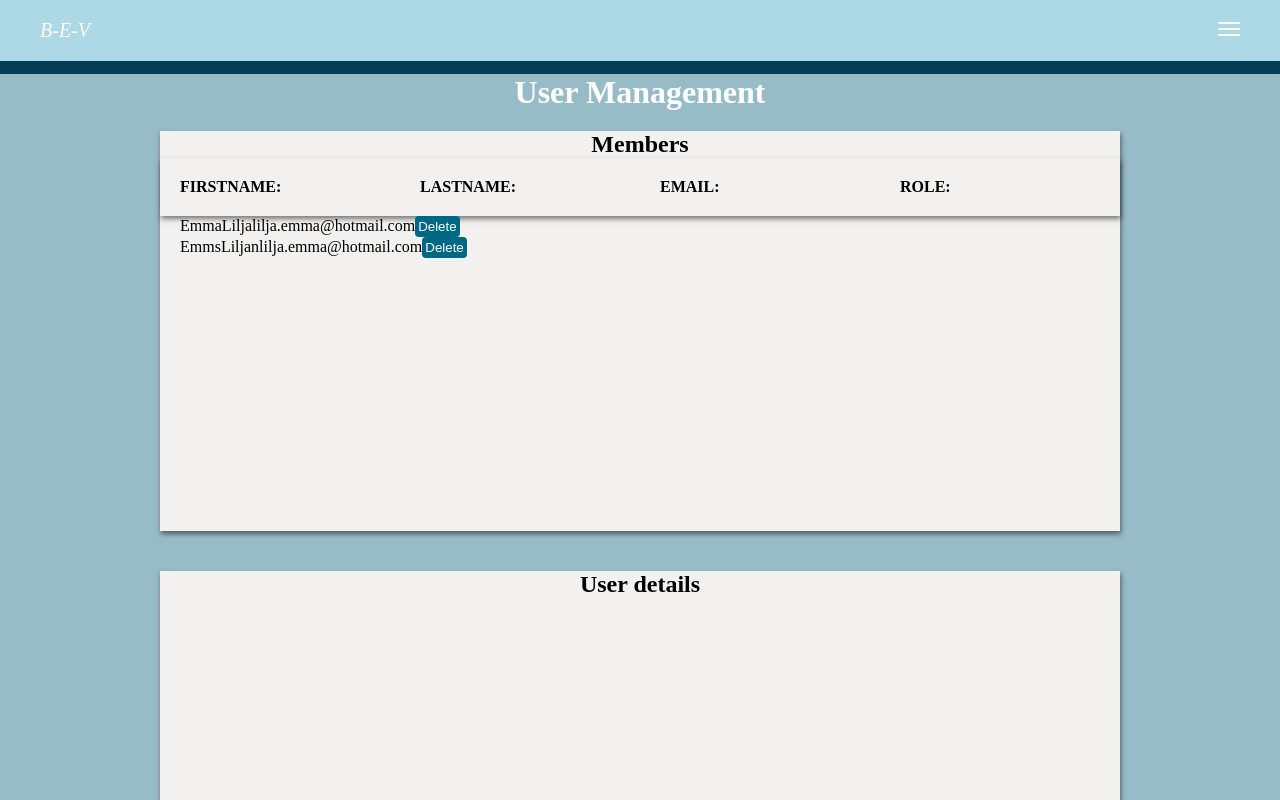
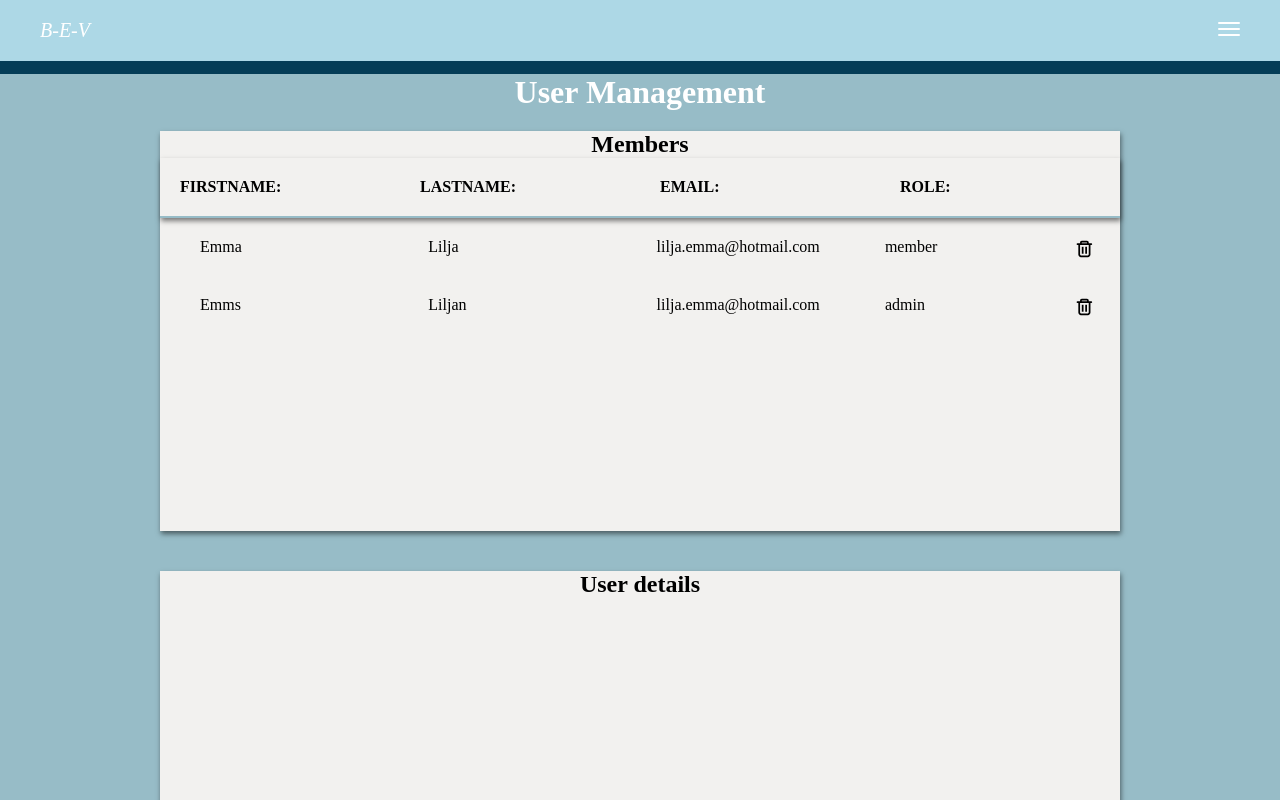
Before and after one commit to FaaDiiL/fe20tp2_bev_4, a React (Create React App) app: page /admin in a window 1280 px wide. Shown: the top 800 px of the page. Built offline with nearby package versions, Linux system fonts and the light colour scheme.

Commit message:
adding css functionality to admin and adding deploy settings

```diff
--- a/package.json
+++ b/package.json
@@ -5,11 +5,14 @@
   "dependencies": {
     "@material-ui/core": "^4.11.3",
     "@material-ui/icons": "^4.11.2",
+    "@react-icons/all-files": "^4.1.0",
     "@testing-library/jest-dom": "^5.11.4",
     "@testing-library/react": "^11.1.0",
     "@testing-library/user-event": "^12.1.10",
+    "css.gg": "^2.0.0",
     "react": "^17.0.1",
     "react-dom": "^17.0.1",
+    "react-icons": "^4.2.0",
     "react-router-dom": "^5.2.0",
     "react-scripts": "4.0.3",
     "styled-components": "^5.2.1"
@@ -18,7 +21,8 @@
     "start": "react-scripts start",
     "build": "react-scripts build",
     "test": "react-scripts test",
-    "eject": "react-scripts eject"
+    "eject": "react-scripts eject",
+    "deploy": "npm run build && cd build && cp index.html 200.html && surge ./"
   },
   "eslintConfig": {
     "extends": [
--- a/src/Admin/index.js
+++ b/src/Admin/index.js
@@ -1,5 +1,6 @@
 import React from 'react'
-import styled from 'styled-components';
+import styled from 'styled-components'
+import { CgTrash } from 'react-icons/cg'
 
 const Header = styled.header`
   padding: 20px;
@@ -9,15 +10,15 @@ margin: 0 auto;
 
   background-color: #053d57;
 
-h1{
+  h1 {
     color: #f2f1ef;
     font-size: 30px;
   }
-`;
+`
 
 const Body = styled.div`
   background-color: #97bcc7;
-`;
+`
 
 const PageContainer = styled.div`
   display: flex;
@@ -27,9 +28,9 @@ flex-wrap: wrap;
   justify-content: space-around;
 
   h1 {
-     color:white;
+    color: white;
   }
-`;
+`
 
 const Container = styled.div`
   margin: 20px;
@@ -37,20 +38,19 @@ width: 75%;
   height: 400px;
   background-color: #f2f1ef;
   color: black;
-box-shadow: 1px 3px 5px rgba(0,0,0,0.5);
-
+  box-shadow: 1px 3px 5px rgba(0, 0, 0, 0.5);
 
   h2 {
     text-align: center;
   }
-`;
+`
 
 const Div = styled.div`
   display: flex;
   flex-direction: row;
-justify-content: space-around
+  justify-content: space-around;
   border-bottom: 2px solid #97bcc7;
-box-shadow: 1px 3px 5px rgba(0,0,0,0.5);
+  box-shadow: 1px 3px 5px rgba(0, 0, 0, 0.5);
 
   span {
     padding: 20px;
@@ -58,47 +58,67 @@ span {
     width: 30%;
     font-weight: bold;
   }
-`;
+`
 
 const Members = styled.div`
-/* display: flex;
+  display: flex;
   flex-direction: column;
-justify-content: space-around; */
+  justify-content: space-around;
+  width: 100%;
 
   ul {
+    display: flex;
+    flex-direction: column;
+    width: 100%;
     list-style: none;
     padding-inline-start: 20px;
   }
 
   li {
-     width: 100%
+    width: 100%;
     display: flex;
-     justify-content: space-around;
-     flex-direction: column;
+    justify-content: space-between;
+    flex-direction: row;
   }
 
   button {
-     color: white;
-     background-color: #006884;
+    font-size: 1.3rem;
+    color: black;
+    background-color: rgba(255, 255, 255,0);
     border-radius: 4px;
     border: none;
     padding: 3px;
-&:hover{
+    position: relative;
+    right: 22px;
+    top:5px;
+    &:hover {
       cursor: pointer;
       text-decoration: underline;
     }
-
   }
 
   span {
-     width: 30px;
+    padding: 20px;
+    width: 30%;
   }
-`;
+`
 
 function AdminPage() {
   const members = [
-          { firstname: 'Emma', lastname: 'Lilja', email: 'lilja.emma@hotmail.com', id: 1 },
-          { firstname: 'Emms', lastname: 'Liljan', email: 'lilja.emma@hotmail.com', id: 2 },
+    {
+      firstname: 'Emma',
+      lastname: 'Lilja',
+      email: 'lilja.emma@hotmail.com',
+      role: 'member',
+      id: 1,
+    },
+    {
+      firstname: 'Emms',
+      lastname: 'Liljan',
+      email: 'lilja.emma@hotmail.com',
+      role: 'admin',
+      id: 2,
+    },
   ]
   return (
     <>
@@ -108,6 +128,7 @@ function AdminPage() {
       <Body>
         <PageContainer>
           <h1>User Management</h1>
+
           <Container>
             <h2>Members</h2>
             <Div>
@@ -116,19 +137,21 @@ function AdminPage() {
               <span>EMAIL:</span>
               <span>ROLE:</span>
             </Div>
+
             <Members>
-
+              <ul>
                 {members.map((member, index) => (
-    <ul>
-         <li>
-                                <span>{members[index].firstname}</span>
-                                <span>{members[index].lastname}</span>
-                                <span>{members[index].email}</span>
-                                <button>Delete</button>
+                  <li key={index}>
+                    <span>{member.firstname}</span>
+                    <span>{member.lastname}</span>
+                    <span>{member.email}</span>
+                    <span>{member.role}</span>
+                    <button>
+                      <CgTrash className='icon' />
+                    </button>
                   </li>
+                ))}
               </ul>
-))}
-
             </Members>
           </Container>
 
@@ -139,11 +162,10 @@ function AdminPage() {
           <Container>
             <h2>Statistics</h2>
           </Container>
-
         </PageContainer>
       </Body>
     </>
   )
 }
 
-export default AdminPage;
+export default AdminPage
```
Also changed, not shown: 2 other files (tests, documents, lock files or other folders). Lines whose indentation alone changed are shown as unchanged.
